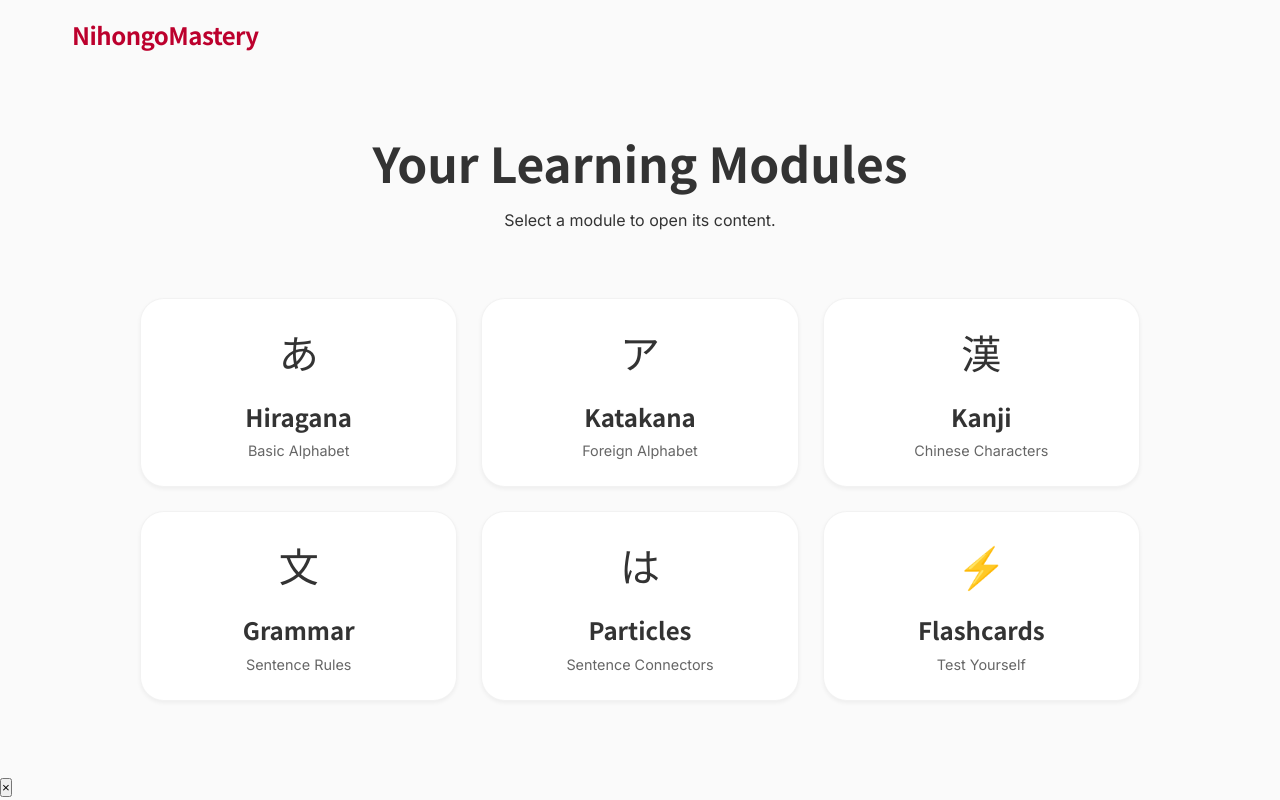
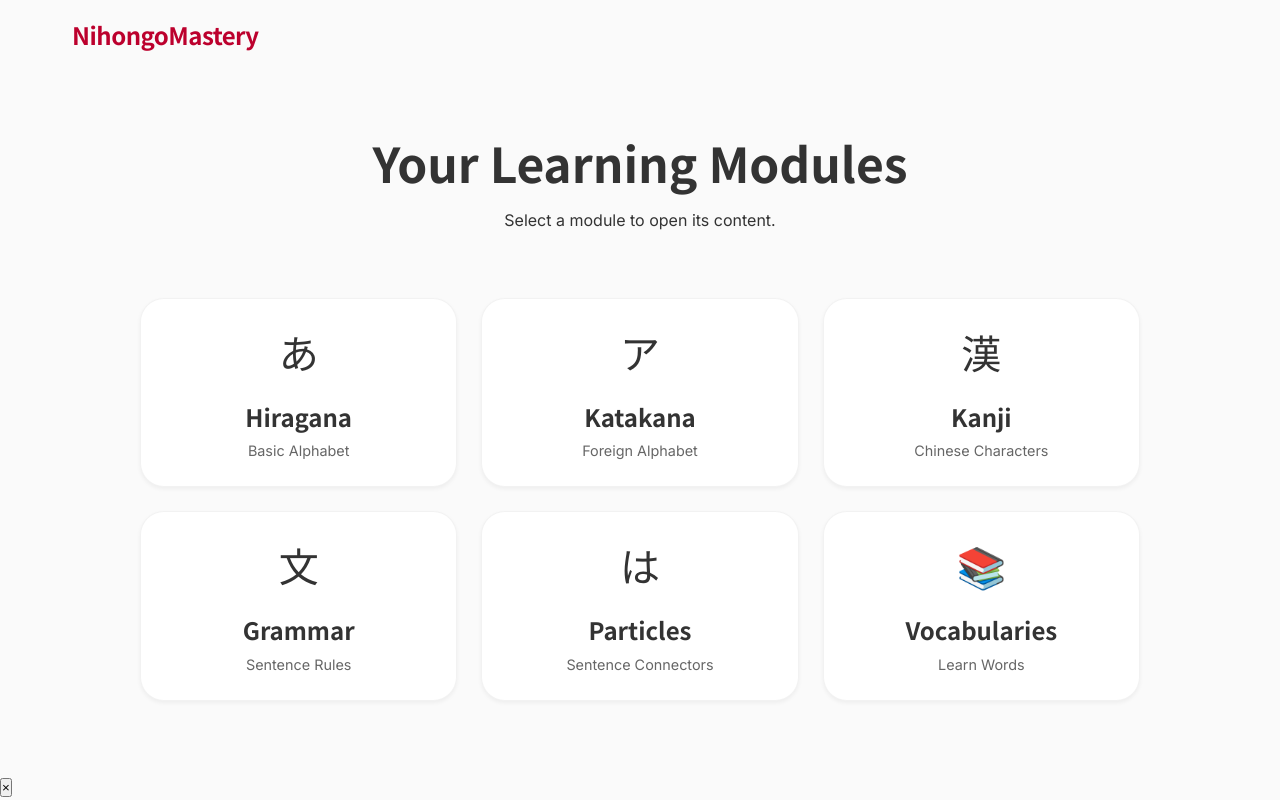
Before and after one commit to jolinajavier02/JLPT, a plain HTML site: page home.html in a window 1280 px wide. Drawn offline with Linux system fonts and the light colour scheme.

Commit message:
feat: Update Flashcards section to Vocabularies with a new icon and description.

```diff
--- a/home.html
+++ b/home.html
@@ -120,9 +120,9 @@
                 <p>Sentence Connectors</p>
             </div>
             <div class="learn-box" onclick="openModal('flashcard')">
-                <span class="icon-placeholder">⚡</span>
-                <h3>Flashcards</h3>
-                <p>Test Yourself</p>
+                <span class="icon-placeholder">📚</span>
+                <h3>Vocabularies</h3>
+                <p>Learn Words</p>
             </div>
         </div>
     </div>
@@ -201,7 +201,7 @@
         </div>
         <div id="flashcard-content">
             <div class="container" style="text-align: center;">
-                <h2 style="margin-bottom: 2rem;">Flashcard Challenge</h2>
+                <h2 style="margin-bottom: 2rem;">Vocabulary Practice</h2>
                 <div class="flashcard-container">
                     <div class="flashcard" id="flashcard" onclick="flipCard()">
                         <div class="flashcard-inner">
```
